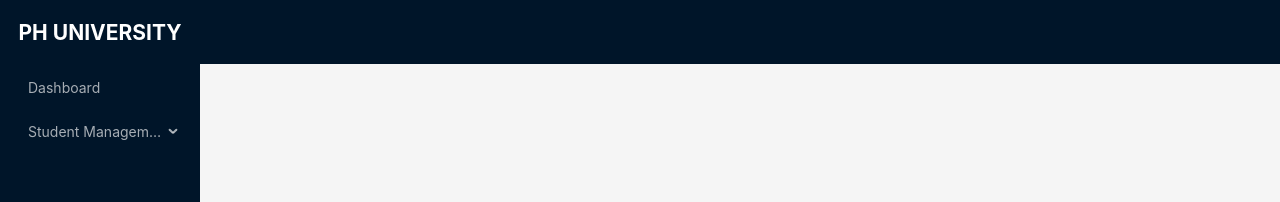
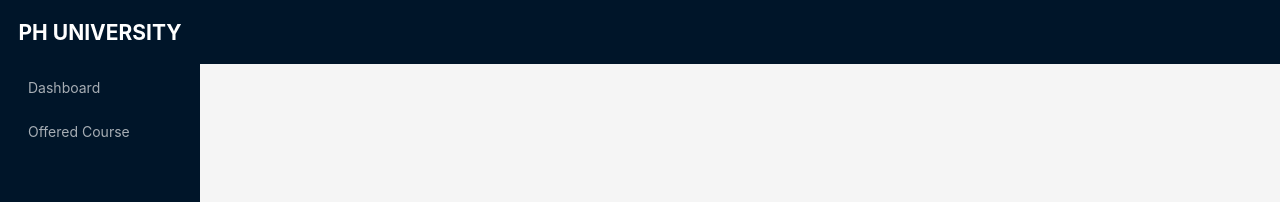
Before and after one commit to Kamrulthedev/ph-university-managment-clint, a React (Vite) app: page / in a window 1280 px wide. Shown: the top 202 px of the page. Built offline with nearby package versions, Linux system fonts and the light colour scheme.

Commit message:
create-OfferedCourse-commit

```diff
--- a/src/compunents/layout/SideberItems.tsx
+++ b/src/compunents/layout/SideberItems.tsx
@@ -13,7 +13,7 @@ const UserRole = {
 
 const SideberItems = () => {
 
-  const role = "student";
+  const role = "faculty";
   let sideberItems;
 
   switch (role) {
--- /dev/null
+++ b/src/pages/Faculty/OfferedCourse.tsx
@@ -0,0 +1,10 @@
+
+const OfferedCourse = () => {
+    return (
+        <div>
+            <h1>This Faculty Offered Course</h1>
+        </div>
+    );
+};
+
+export default OfferedCourse;
--- /dev/null
+++ b/src/pages/Student/OfferedCourse .tsx
@@ -0,0 +1,10 @@
+
+const OfferedCourse  = () => {
+    return (
+        <div>
+            <h1>Student Offered Course</h1>
+        </div>
+    );
+};
+
+export default OfferedCourse ;
--- a/src/routes/faculty.routes.tsx
+++ b/src/routes/faculty.routes.tsx
@@ -1,4 +1,5 @@
 import FacultyDashboard from "../pages/Faculty/FacultyDashboard";
+import OfferedCourse from "../pages/Faculty/OfferedCourse";
 
 export const facultyPaths = [
   {
@@ -6,4 +7,9 @@ export const facultyPaths = [
     path: "dashboard",
     element: <FacultyDashboard></FacultyDashboard>,
   },
+  {
+    name: 'Offered Course',
+    path: 'offered-course',
+    element: <OfferedCourse />,
+  },
 ];
--- a/src/routes/student.routes.tsx
+++ b/src/routes/student.routes.tsx
@@ -1,3 +1,4 @@
+import OfferedCourse from "../pages/Student/OfferedCourse ";
 import StudentDashboard from "../pages/Student/StudentDashboard";
 
 export const studentPaths = [
@@ -7,13 +8,8 @@ export const studentPaths = [
     element: <StudentDashboard></StudentDashboard>,
   },
   {
-    name: "Student Management",
-    children: [
-      {
-        name: "Offrd Course",
-        path: "create-admin",
-        element: '',
-      },
-    ],
+    name: 'Offered Course',
+    path: 'offered-course',
+    element: <OfferedCourse />,
   },
 ];
```
